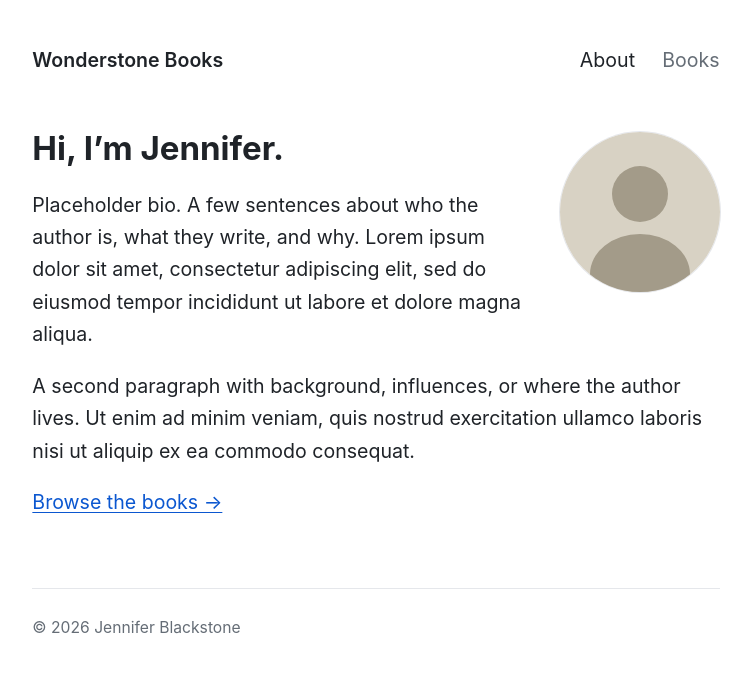
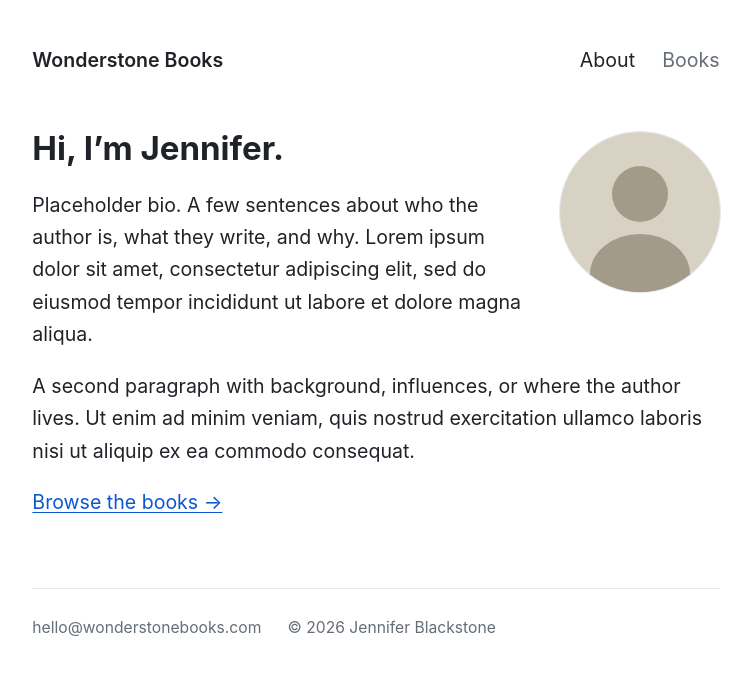
Before and after one commit to wonderstonebooks/wonderstonebooks.github.io, a Jekyll site: the page built from index.md, in a window 1280 px wide. Shown: the top 675 px of the page, without its empty margins (264-1016 px from the left). Built offline with Jekyll 4.4.1, drawn with Linux system fonts in a browser that asks for light colours.

Commit message:
Add contact email to footer

```diff
--- a/_config.yml
+++ b/_config.yml
@@ -3,6 +3,7 @@ tagline: Jennifer Blackstone
 description: Books by Jennifer Blackstone.
 url: https://wonderstonebooks.com
 author: Jennifer Blackstone
+email: hello@wonderstonebooks.com
 
 github_username: wonderstonebooks
 cloudflare_analytics_token: c3c310c911394be2be2696f5aab66dce
--- a/_layouts/default.html
+++ b/_layouts/default.html
@@ -21,6 +21,7 @@
     {{ content }}
   </main>
   <footer class="site-footer">
+    <a href="mailto:{{ site.email }}">{{ site.email }}</a>
     <span>&copy; {{ site.time | date: '%Y' }} {{ site.author }}</span>
   </footer>
   {% if jekyll.environment == 'production' and site.cloudflare_analytics_token %}
```
